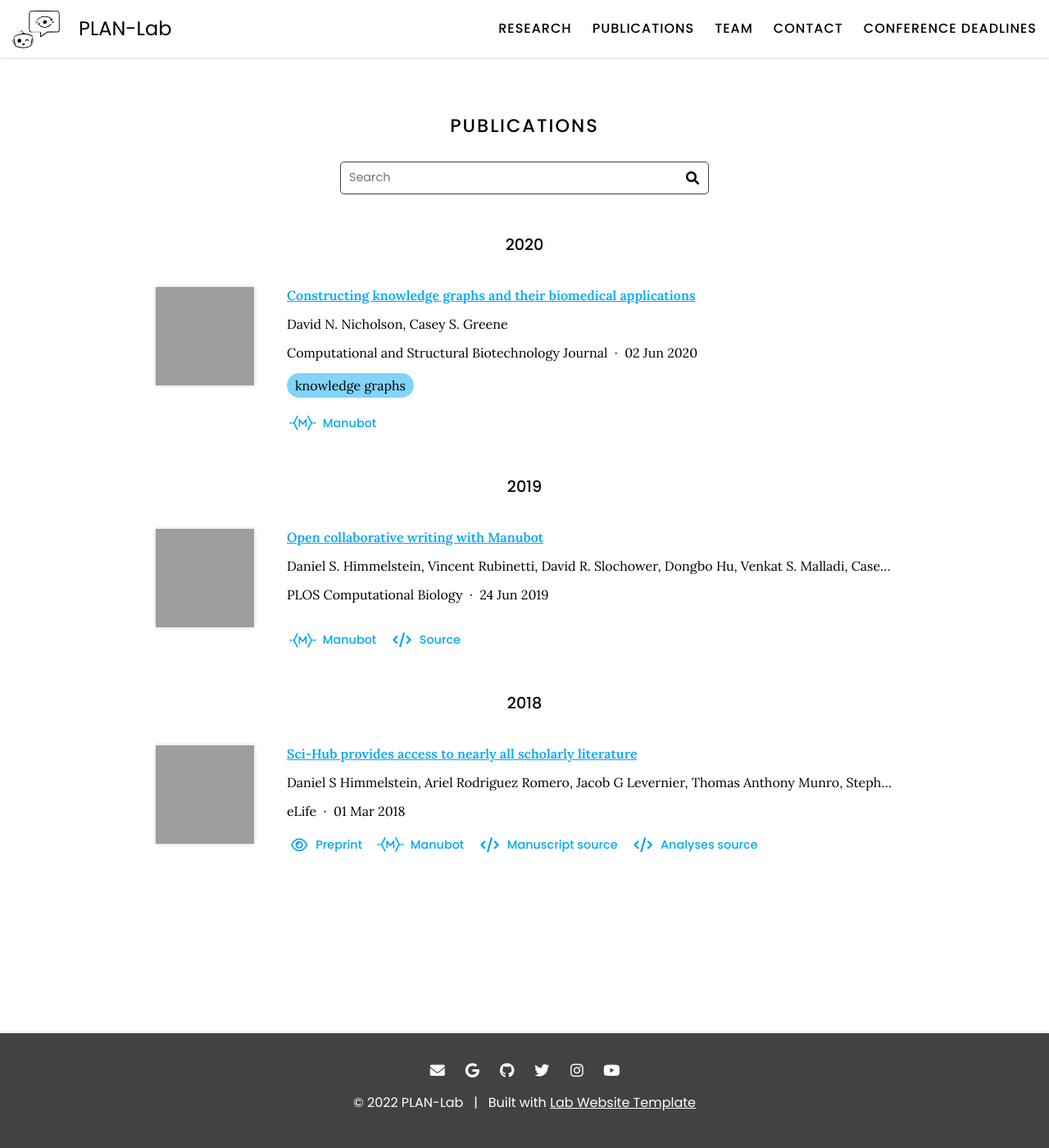
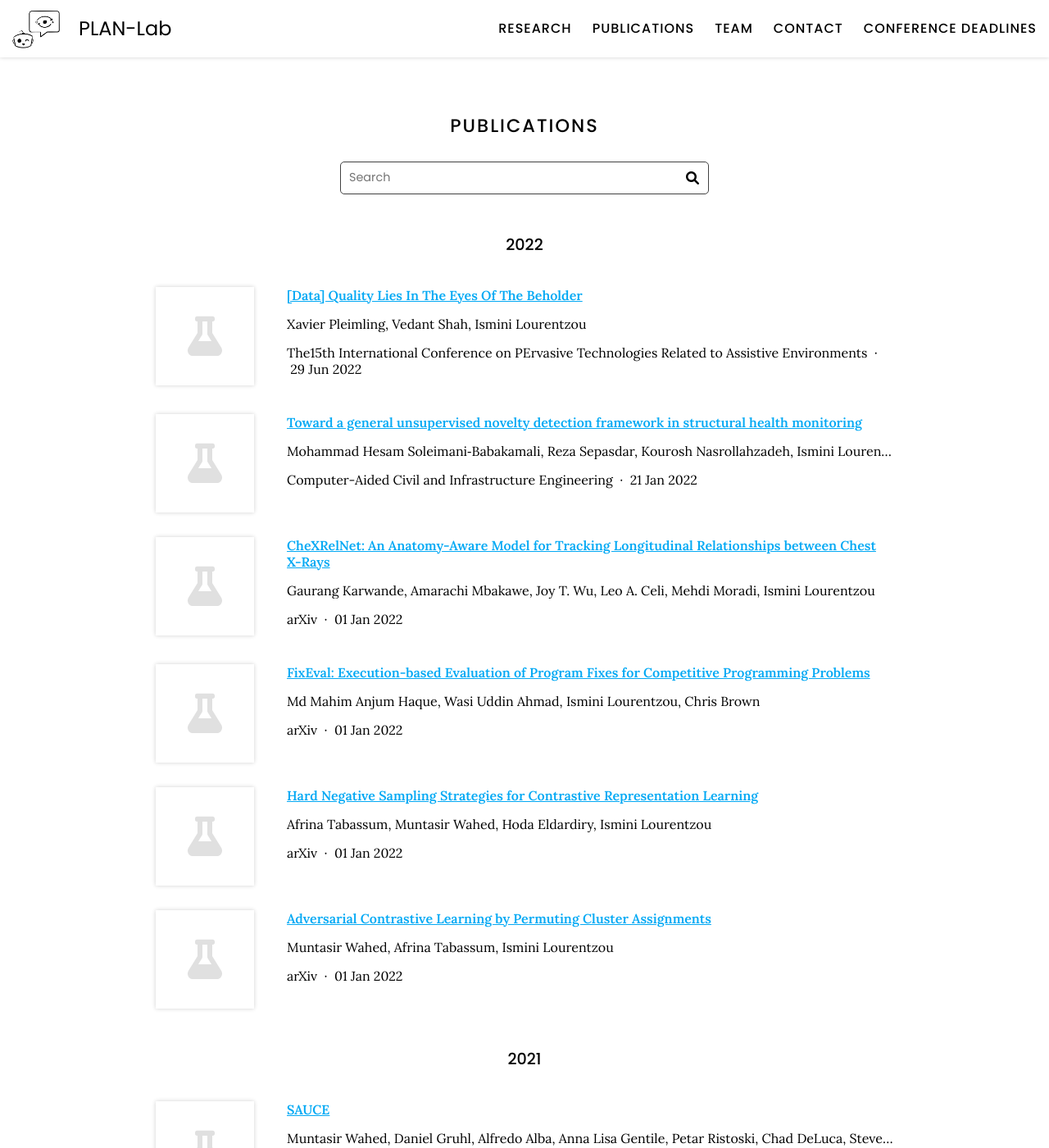
Before and after one commit to XiaonaZhou/plan-lab.github.io, a Jekyll site: the page built from publications/index.md, in a window 1280 px wide and 1400 px high. Shown: the whole window at 82% size. Built offline with Jekyll 4.4.1, drawn with Linux system fonts in a browser that asks for light colours; some of the changed text lies outside the part shown; grey boxes are pictures that could not be loaded.

Commit message:
Generate citations

```diff
--- a/_data/citations.yaml
+++ b/_data/citations.yaml
@@ -1,67 +1,159 @@
 # DO NOT EDIT, GENERATED AUTOMATICALLY FROM SOURCES.YAML (AND ELSEWHERE)
 # See https://github.com/greenelab/lab-website-template/wiki/Citations
 
-- id: doi:10.1016/j.csbj.2020.05.017
-  title: Constructing knowledge graphs and their biomedical applications
+- id: doi:10.1038/s41597-021-00863-5
+  title: Creation and validation of a chest X-ray dataset with eye-tracking and report
+    dictation for AI development
   authors:
-  - David N. Nicholson
-  - Casey S. Greene
-  publisher: Computational and Structural Biotechnology Journal
-  date: '2020-06-02'
-  link: https://doi.org/gg7m48
-  image: https://ars.els-cdn.com/content/image/1-s2.0-S2001037020302804-gr1.jpg
-  extra-links:
-  - type: manubot
-    link: https://greenelab.github.io/knowledge-graph-review/
-  tags:
-  - knowledge graphs
-  _cache: 371e391cc663116136dc43f4c93ebdc2998f52a3abd67c7add918c3b9f4f98d9
-- id: doi:10.1371/journal.pcbi.1007128
-  title: Open collaborative writing with Manubot
+  - Alexandros Karargyris
+  - Satyananda Kashyap
+  - Ismini Lourentzou
+  - Joy T. Wu
+  - Arjun Sharma
+  - Matthew Tong
+  - Shafiq Abedin
+  - David Beymer
+  - Vandana Mukherjee
+  - Elizabeth A. Krupinski
+  - Mehdi Moradi
+  publisher: Scientific Data
+  date: '2021-03-25'
+  link: https://doi.org/gqt86z
+  _cache: af05ac0a1651cc9cdf407412a33c4ffbe34c8c11fd48162fbc568b67fda89886
+- id: doi:10.1145/3404835.3462959
+  title: 'DeepQAMVS: Query-Aware Hierarchical Pointer Networks for Multi-Video Summarization'
   authors:
-  - Daniel S. Himmelstein
-  - Vincent Rubinetti
-  - David R. Slochower
-  - Dongbo Hu
-  - Venkat S. Malladi
-  - Casey S. Greene
-  - Anthony Gitter
-  publisher: PLOS Computational Biology
-  date: '2019-06-24'
-  link: https://doi.org/c7np
-  image: https://journals.plos.org/ploscompbiol/article/figure/image?size=inline&id=info:doi/10.1371/journal.pcbi.1007128.g001&rev=2
-  repo: greenelab/meta-review
-  extra-links:
-  - type: manubot
-    link: https://greenelab.github.io/meta-review/
-  - type: source
-    link: https://github.com/greenelab/meta-review
-  - type: website
-    link: http://manubot.org/
-  _cache: 9b4d326347b4c43474de520edff579266c3c490e1baf4a2074ea151d6c90e318
-- id: doi:10.7554/eLife.32822
-  title: Sci-Hub provides access to nearly all scholarly literature
+  - Safa Messaoud
+  - Ismini Lourentzou
+  - Assma Boughoula
+  - Mona Zehni
+  - Zhizhen Zhao
+  - Chengxiang Zhai
+  - Alexander G. Schwing
+  publisher: Proceedings of the 44th International ACM SIGIR Conference on Research
+    and Development in Information Retrieval
+  date: '2021-07-11'
+  link: https://doi.org/gqt862
+  _cache: 71e310ce64a6d682631f828029ec27e3fd729608ed44853ae7c0241d6604174e
+- id: doi:10.1007/978-3-030-87240-3_77
+  title: 'AnaXNet: Anatomy Aware Multi-label Finding Classification in Chest X-Ray'
   authors:
-  - Daniel S Himmelstein
-  - Ariel Rodriguez Romero
-  - Jacob G Levernier
-  - Thomas Anthony Munro
-  - Stephen Reid McLaughlin
-  - Bastian Greshake Tzovaras
-  - Casey S Greene
-  publisher: eLife
-  date: '2018-03-01'
-  link: https://doi.org/ckcj
-  image: https://iiif.elifesciences.org/lax:32822%2Felife-32822-fig8-v3.tif/full/863,/0/default.webp
-  extra-links:
-  - type: preprint
-    link: https://doi.org/10.7287/peerj.preprints.3100v1
-  - type: manubot
-    link: https://greenelab.github.io/scihub-manuscript/
-  - type: source
-    link: https://github.com/greenelab/scihub-manuscript
-    text: Manuscript source
-  - type: source
-    link: https://github.com/greenelab/scihub
-    text: Analyses source
-  _cache: 1510c88d1d7cdb29f090da47b0903118fa57243de166541c8ff31c614fc05604
+  - Nkechinyere N. Agu
+  - Joy T. Wu
+  - Hanqing Chao
+  - Ismini Lourentzou
+  - Arjun Sharma
+  - Mehdi Moradi
+  - Pingkun Yan
+  - James Hendler
+  publisher: "Medical Image Computing and Computer Assisted Intervention \u2013 MICCAI\
+    \ 2021"
+  date: '2021-01-01'
+  link: https://doi.org/gqt863
+  _cache: ceb770b27074d0a41de306d7c9e638053acbb87ca396c9b6bfcee0aa00f8473c
+- id: doi:10.1145/3459637.3481950
+  title: SAUCE
+  authors:
+  - Muntasir Wahed
+  - Daniel Gruhl
+  - Alfredo Alba
+  - Anna Lisa Gentile
+  - Petar Ristoski
+  - Chad DeLuca
+  - Steve Welch
+  - Ismini Lourentzou
+  publisher: Proceedings of the 30th ACM International Conference on Information &amp;
+    Knowledge Management
+  date: '2021-10-26'
+  link: https://doi.org/gqt864
+  _cache: b8c211fa0b889ead5d029f1e79ca5ca14d16e11c4791f1d42f9cb8d66a6041e7
+- id: doi:10.1111/mice.12812
+  title: Toward a general unsupervised novelty detection framework in structural health
+    monitoring
+  authors:
+  - "Mohammad Hesam Soleimani\u2010Babakamali"
+  - Reza Sepasdar
+  - Kourosh Nasrollahzadeh
+  - Ismini Lourentzou
+  - Rodrigo Sarlo
+  publisher: Computer-Aided Civil and Infrastructure Engineering
+  date: '2022-01-21'
+  link: https://doi.org/gp5xhh
+  _cache: 41f88019faec2f8b9b4322d3f4a3dfc26084937e95a32001a079de2deeda6552
+- id: doi:10.48550/arXiv.2108.00316
+  title: Chest ImaGenome Dataset for Clinical Reasoning
+  authors:
+  - Joy T. Wu
+  - Nkechinyere N. Agu
+  - Ismini Lourentzou
+  - Arjun Sharma
+  - Joseph A. Paguio
+  - Jasper S. Yao
+  - Edward C. Dee
+  - William Mitchell
+  - Satyananda Kashyap
+  - Andrea Giovannini
+  - Leo A. Celi
+  - Mehdi Moradi
+  publisher: arXiv
+  date: '2021-01-01'
+  link: https://doi.org/gqt865
+  _cache: 311d7285396af50f7ac482940e0a5358d49683e5f0e627e5938aaf0213ced785
+- id: doi:10.48550/arXiv.2204.10314
+  title: Adversarial Contrastive Learning by Permuting Cluster Assignments
+  authors:
+  - Muntasir Wahed
+  - Afrina Tabassum
+  - Ismini Lourentzou
+  publisher: arXiv
+  date: '2022-01-01'
+  link: https://doi.org/gqt866
+  _cache: 25ce1386e16bae098d23d6a545bc20f1356ace7d53970ebc7639f00c6bea7b3c
+- id: doi:10.48550/arXiv.2206.01197
+  title: Hard Negative Sampling Strategies for Contrastive Representation Learning
+  authors:
+  - Afrina Tabassum
+  - Muntasir Wahed
+  - Hoda Eldardiry
+  - Ismini Lourentzou
+  publisher: arXiv
+  date: '2022-01-01'
+  link: https://doi.org/gqt867
+  _cache: c0a3603a88f941954a5dcff38481a0e7c917242c642c052ebaa1ce9edb70a332
+- id: doi:10.48550/arXiv.2206.07796
+  title: 'FixEval: Execution-based Evaluation of Program Fixes for Competitive Programming
+    Problems'
+  authors:
+  - Md Mahim Anjum Haque
+  - Wasi Uddin Ahmad
+  - Ismini Lourentzou
+  - Chris Brown
+  publisher: arXiv
+  date: '2022-01-01'
+  link: https://doi.org/gqt868
+  _cache: eb092b7b2dfa2085f042b41951ca2cd8c8e197063c9c6af4f6e9bff6a03e9b49
+- id: doi:10.1145/3529190.3529222
+  title: '[Data] Quality Lies In The Eyes Of The Beholder'
+  authors:
+  - Xavier Pleimling
+  - Vedant Shah
+  - Ismini Lourentzou
+  publisher: The15th International Conference on PErvasive Technologies Related to
+    Assistive Environments
+  date: '2022-06-29'
+  link: https://doi.org/gqt869
+  _cache: 047c35c16d4ab9b9399b85aa4a48bb078adfc318562230125af3993dc2a2b8d6
+- id: doi:10.48550/arXiv.2208.03873
+  title: 'CheXRelNet: An Anatomy-Aware Model for Tracking Longitudinal Relationships
+    between Chest X-Rays'
+  authors:
+  - Gaurang Karwande
+  - Amarachi Mbakawe
+  - Joy T. Wu
+  - Leo A. Celi
+  - Mehdi Moradi
+  - Ismini Lourentzou
+  publisher: arXiv
+  date: '2022-01-01'
+  link: https://doi.org/gqt87b
+  _cache: 3971d0201438ac1b65048c973c302d14bd6a7d3022870fc312bd35dfe74768cb
```
